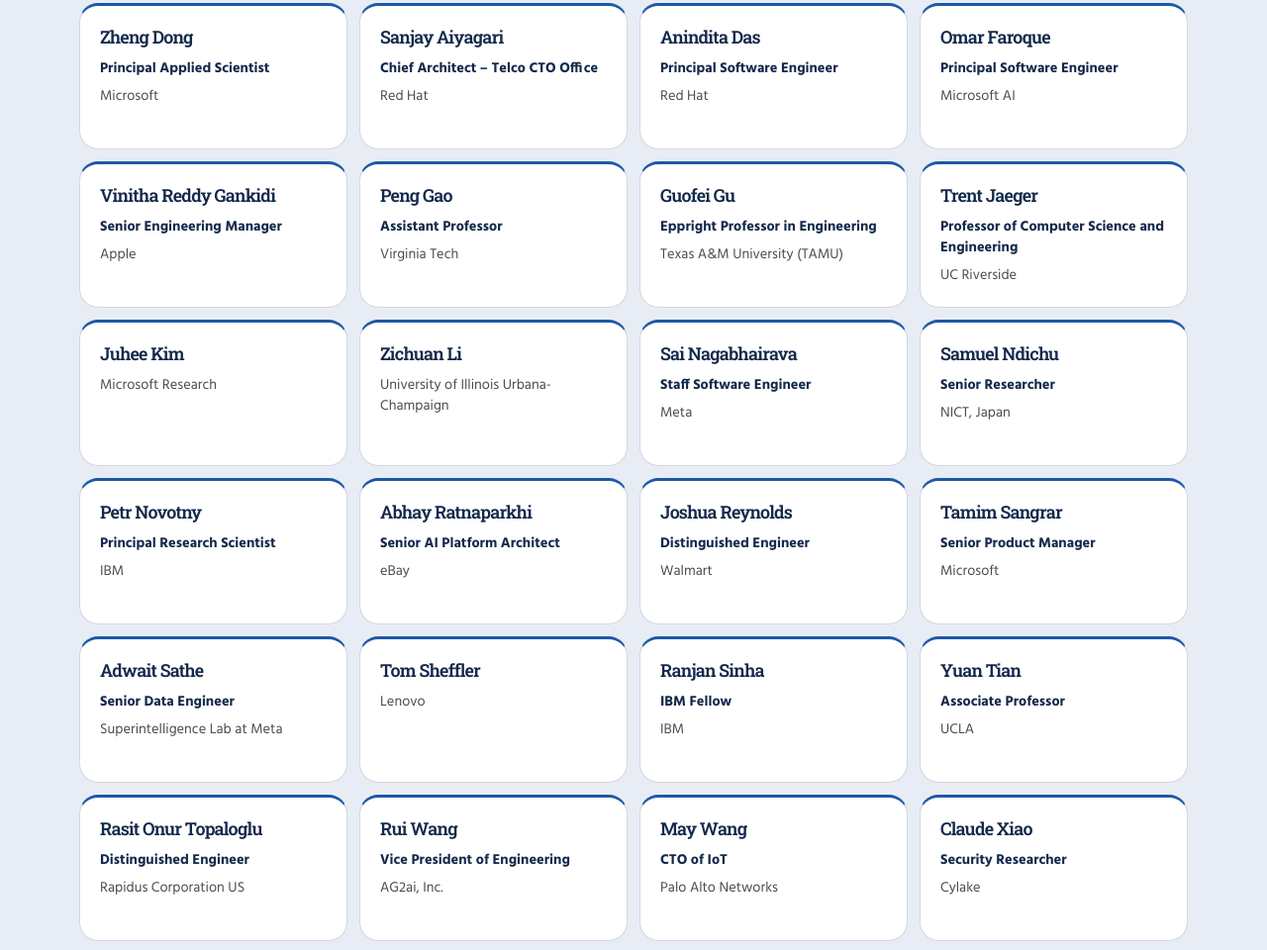
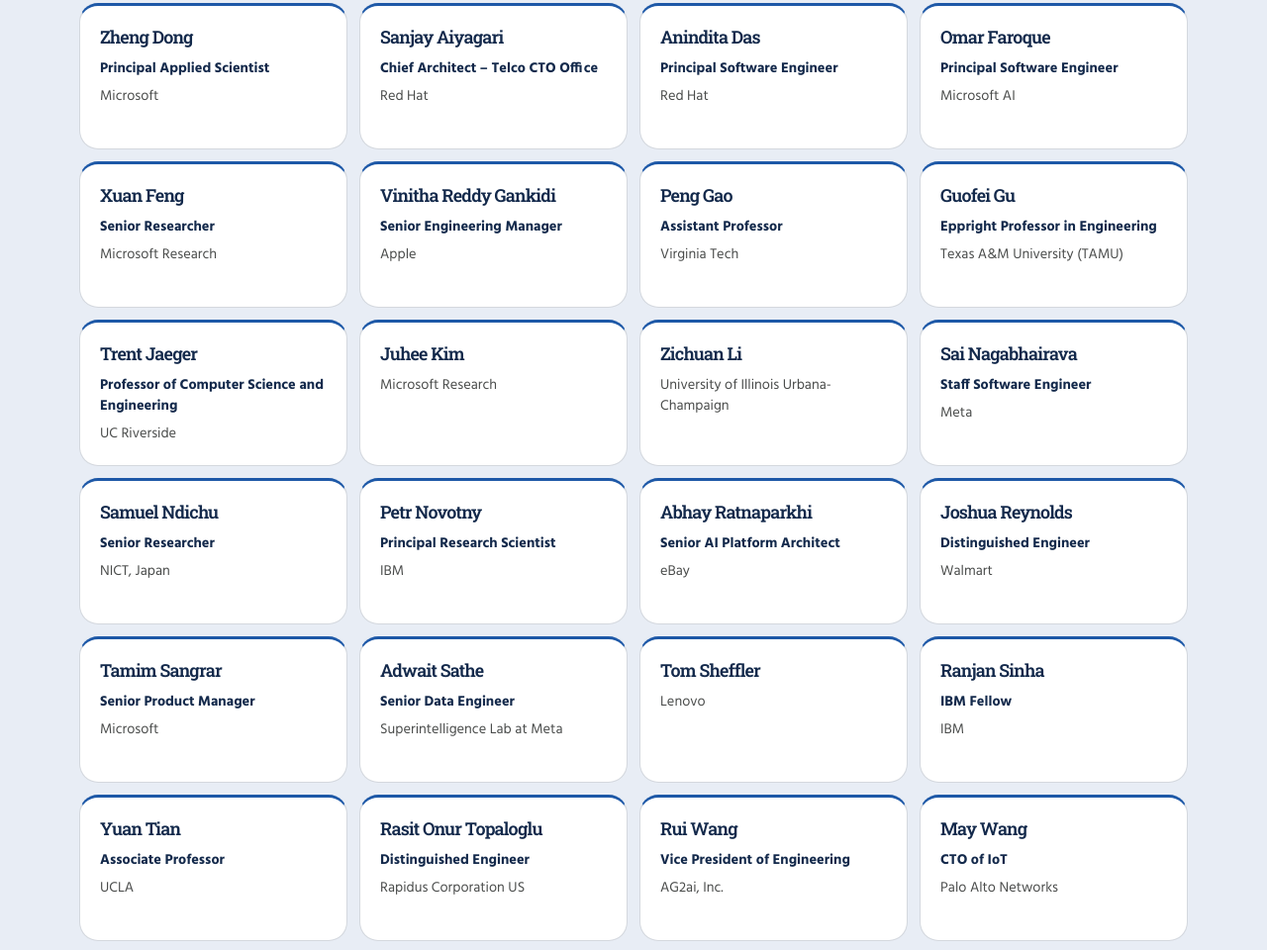
Before and after one commit to Safe-OSE/Safe-OSE.github.io, a plain HTML site: page hackathons.html in a window 1280 px wide. Shown: the part 6403-7363 px from the top of the page at 99% size. Drawn offline with Linux system fonts and the light colour scheme.

Commit message:
Add Xuan Feng as hackathon judge

```diff
--- a/hackathons.html
+++ b/hackathons.html
@@ -417,6 +417,11 @@
             <p class="affiliation">Microsoft AI</p>
           </article>
           <article class="judge-card">
+            <h3>Xuan Feng</h3>
+            <p class="title">Senior Researcher</p>
+            <p class="affiliation">Microsoft Research</p>
+          </article>
+          <article class="judge-card">
             <h3>Vinitha Reddy Gankidi</h3>
             <p class="title">Senior Engineering Manager</p>
             <p class="affiliation">Apple</p>
```
